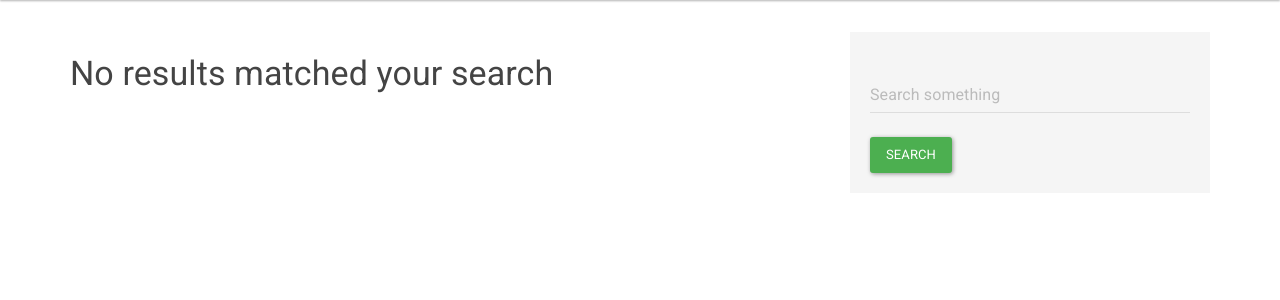
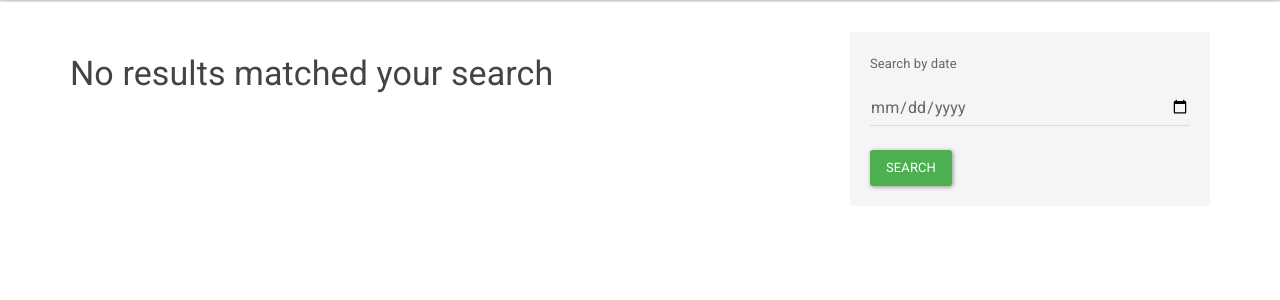
Before and after one commit to regzimarx/webpicnic, a Django app: page /search in a window 1280 px wide. Shown: the part 64-364 px from the top of the page. Run offline with Django 3.2, Linux system fonts and the light colour scheme; data that the repository does not hold is empty; some libraries are stand-ins or nearby versions.

Commit message:
Added form to search or sort posts by date

```diff
--- a/templates/includes/sidebar.html
+++ b/templates/includes/sidebar.html
@@ -1,7 +1,7 @@
 <div class="well">
-	<form action="search" method="get">
-	<br>
-		<input type="text" class="form-control" placeholder="Search something" name="s"><br>
+	<p>Search by date</p>
+	<form action="/search" method="get">
+		<input type="date" class="form-control" name="s_date"><br>
 		<button type="submit" class="btn btn-success">Search</button>
 	</form>
 </div>
```
